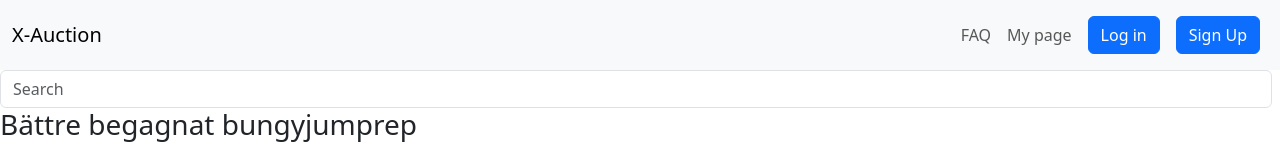
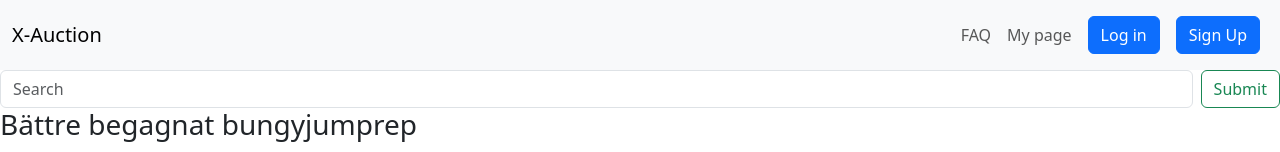
Before and after one commit to Mezea11/X-auction, a React (Vite) app: page / in a window 1280 px wide. Shown: the top 152 px of the page. Built offline with nearby package versions, Linux system fonts and the light colour scheme.

Commit message:
changed search from live search to search with submit button

```diff
--- a/src/pages/Home.jsx
+++ b/src/pages/Home.jsx
@@ -13,26 +13,29 @@ function Home() {
   //const [errorMessage, setErrorMessage] = useState(undefined);
 
   const handleSearchInputChange = (event) => {
-    /* ta in value av search och sätt till lowercase i variable searchTerm - setSearchItem förändrar värdet av searchItem */
-    const searchTerm = event.target.value.toLowerCase();
-    setSearchItem(searchTerm);
+    /* ta in value av search och sätt till lowercase i variable searchItem - setSearchItem förändrar värdet av searchItem */
+    setSearchItem(event.target.value.toLowerCase());
+  };
+
+  const handleSubmit = (event) => {
+    event.preventDefault();
 
     const filteredItems = mockproducts.filter((product) => {
       /* ta ut matchande sökning baserat på produktens namn */
       /* om objektet (product) har en property name och om den propertyn inkluderar söktermen */
       const matchingName =
-        product.name && product.name.toLowerCase().includes(searchTerm);
+        product.name && product.name.toLowerCase().includes(searchItem);
       /* ta ut matchande sökning baserat på produktens beskrivning */
       /* om objektet (product) har en property description och om den inkluderar söktermen */
       const matchingDescription =
         product.description &&
-        product.description.toLocaleLowerCase().includes(searchTerm);
+        product.description.toLocaleLowerCase().includes(searchItem);
       /* ta ut matchande sökning baserat på produktens keywords */
       /* om objektet (product) har en property keywords och om den inkluderar söktermen */
       const matchingKeywords =
         product.keywords &&
         product.keywords.some((keyword) =>
-          keyword.toLowerCase().includes(searchTerm)
+          keyword.toLowerCase().includes(searchItem)
         );
 
       /* returnerar alla objekt som matchar sökning */
@@ -45,7 +48,7 @@ function Home() {
   return (
     <>
       <div className="classContainer">
-        <form className="d-flex" role="search">
+        <form className="d-flex" role="search" onSubmit={handleSubmit}>
           <input
             className="form-control me-2"
             type="search"
@@ -55,24 +58,15 @@ function Home() {
             // "lyssnar" på sökrutan
             onChange={handleSearchInputChange}
           />
+          <button className="btn btn-outline-success" type="submit">
+            Submit
+          </button>
         </form>
         {/* skriver ut filtrerade produkter (= alla produkter om inget sökord har matats in)*/}
         <ProductsList products={filteredItems} />
         {/* {errorMessage?.type === "error" && (
             <p>Inga produkter matchade din sökning</p>
           )} */}
-        {/* <div className="card" style={{ width: "18rem" }}>
-          <div className="card-body">
-            <h5 className="card-title">Card title</h5>
-            <p className="card-text">
-              Some quick example text to build on the card title and make up the
-              bulk of the card s content.
-            </p>
-            <a href="#" className="btn btn-primary">
-              Go somewhere
-            </a>
-          </div>
-        </div> */}
       </div>
     </>
   );
```
